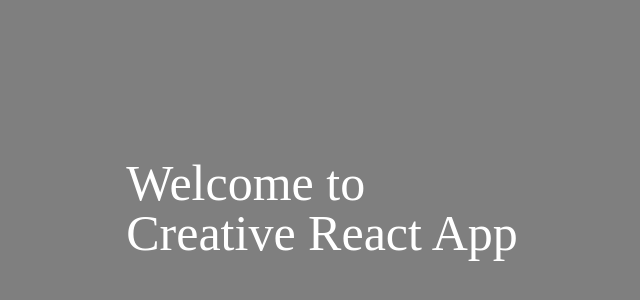
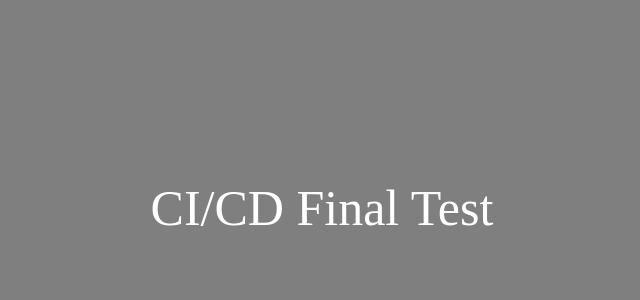
Before and after one commit to SMART-BUILDING-SUPERVISION-PLATFORM/kimth_lab_FE, a React (Create React App) app: page / in a window 1280 px wide. Shown: the part 192-492 px from the top of the page, without its empty margins (318-958 px from the left). Built offline with nearby package versions, Linux system fonts and the light colour scheme.

Commit message:
CI/CD - build latest project, close #3

```diff
--- a/src/pages/index.js
+++ b/src/pages/index.js
@@ -14,10 +14,7 @@ const MainContainer = styled.div`
 const Main = () => {
   return (
     <MainContainer>
-      <h1>
-        Welcome to <br />
-        Creative React App
-      </h1>
+      <h1>CI/CD Final Test</h1>
     </MainContainer>
   );
 };
```
